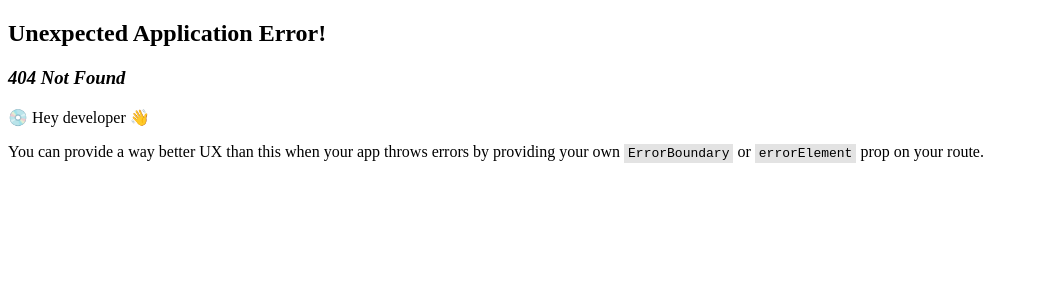
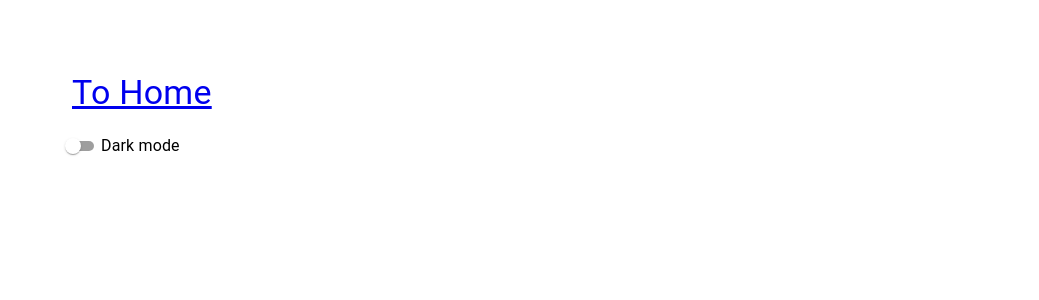
Before and after one commit to DonOhhhh/React-MUI-Tutorials, a React (Vite) app: page /switch in a window 1280 px wide. Before the commit this address had no page. Shown: the top 300 px of the page, without its empty margins (0-1039 px from the left). Built offline with nearby package versions, Linux system fonts and the light colour scheme.

Commit message:
feat : Switch

```diff
--- a/src/components/Links.tsx
+++ b/src/components/Links.tsx
@@ -9,6 +9,7 @@ export const Links = () => {
         { link: "/select", text: "Select" },
         { link: "/radiobutton", text: "RadioButton" },
         { link: "/checkbox", text: "Checkbox" },
+        { link: "/switch", text: "Switch" },
     ];
 
     return (
--- /dev/null
+++ b/src/components/MuiSwitch.tsx
@@ -0,0 +1,25 @@
+import { Box, FormControlLabel, Switch } from "@mui/material";
+import React, { useState } from "react";
+
+export const MuiSwitch = () => {
+    const [checked, setChecked] = useState(false);
+    console.log({ checked });
+    const handleChange = (event: React.ChangeEvent<HTMLInputElement>) => {
+        setChecked(event.target.checked);
+    };
+    return (
+        <Box>
+            <FormControlLabel
+                label="Dark mode"
+                control={
+                    <Switch
+                        checked={checked}
+                        onChange={handleChange}
+                        size="small"
+                        color="success"
+                    />
+                }
+            />
+        </Box>
+    );
+};
--- a/src/main.tsx
+++ b/src/main.tsx
@@ -8,6 +8,7 @@ import { MuiSelect } from "./components/MuiSelect.tsx";
 import { MuiRadioButton } from "./components/MuiRadioButton.tsx";
 import { MuiCheckbox } from "./components/MuiCheckbox.tsx";
 import { Links } from "./components/Links.tsx";
+import { MuiSwitch } from "./components/MuiSwitch.tsx";
 
 const router = createBrowserRouter([
     {
@@ -42,6 +43,10 @@ const router = createBrowserRouter([
                 path: "/checkbox",
                 element: <MuiCheckbox />,
             },
+            {
+                path: "/switch",
+                element: <MuiSwitch />,
+            },
         ],
     },
 ]);
```
